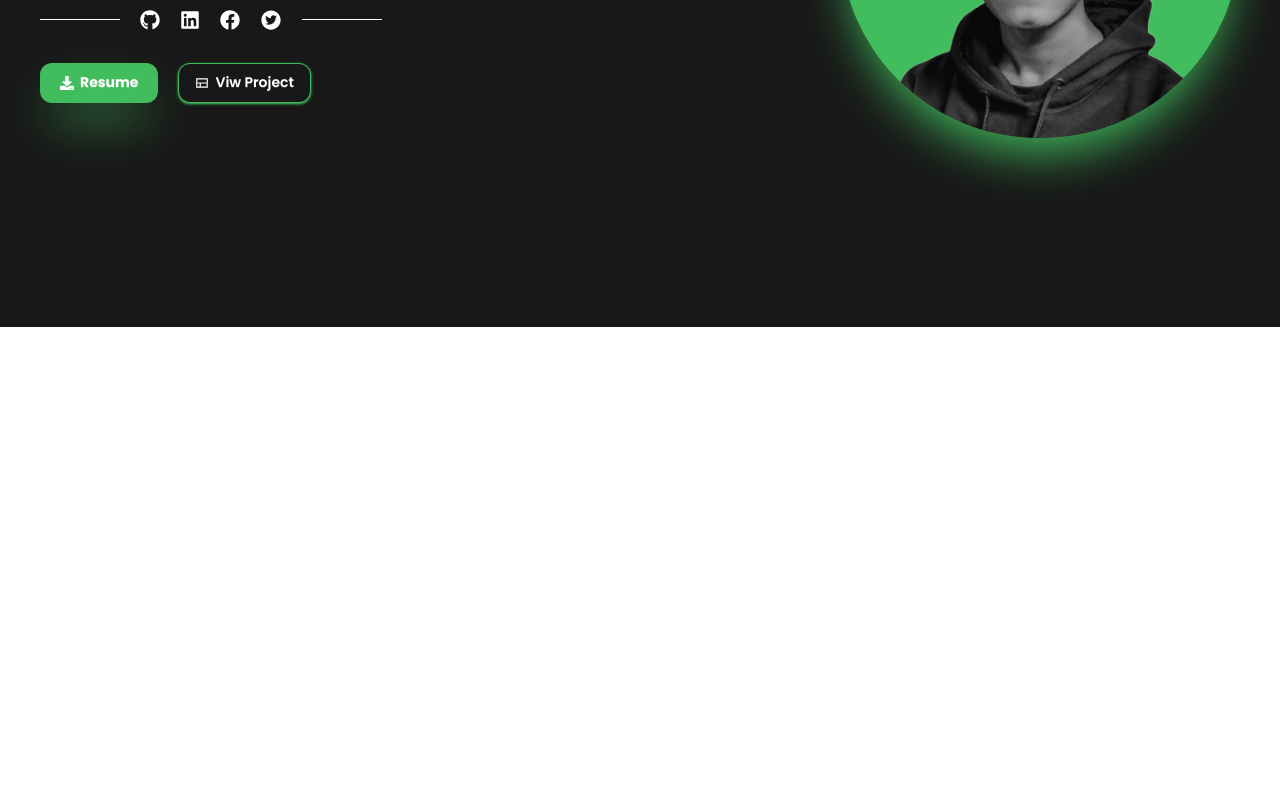
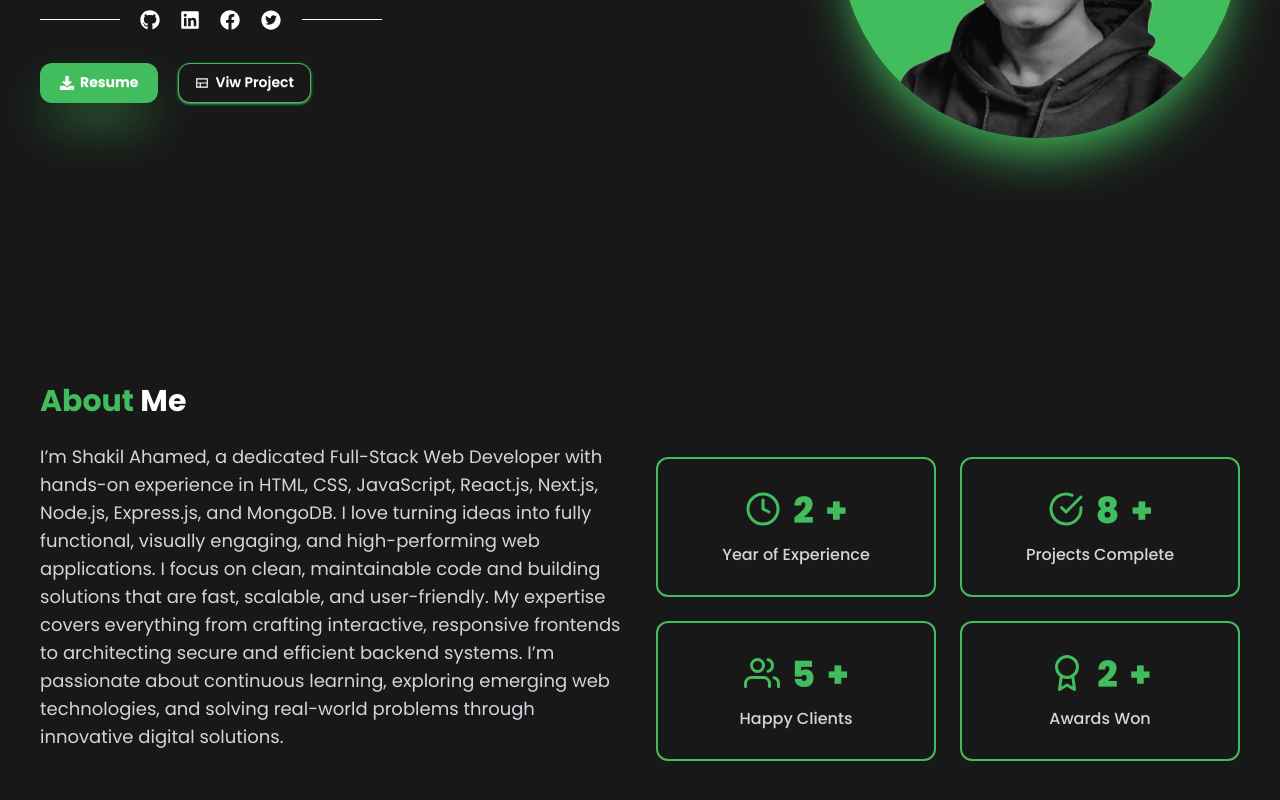
Before and after one commit to shakilahamed07/shakilahamed-potfolio, a React (Vite) app: page / in a window 1280 px wide. Shown: the part 488-1288 px from the top of the page. Before the commit the page ends 815 px from the top, so only its background shows below. Built offline with nearby package versions, Linux system fonts and the light colour scheme.

Commit message:
About Me

```diff
--- a/package.json
+++ b/package.json
@@ -12,8 +12,10 @@
   "dependencies": {
     "@tailwindcss/vite": "^4.1.4",
     "react": "^19.0.0",
+    "react-countup": "^6.5.3",
     "react-dom": "^19.0.0",
     "react-icons": "^5.5.0",
+    "react-intersection-observer": "^9.16.0",
     "react-router": "^7.5.1",
     "tailwindcss": "^4.1.4"
   },
--- a/src/Components/Navbar.jsx
+++ b/src/Components/Navbar.jsx
@@ -9,14 +9,14 @@ const Navbar = () => {
   const links = (
     <>
       <li>
-        <NavLink className="mb-2 md:mb-0 font-medium hover:bg-[#2e2e2e] focus:text-primary active:text-primary">
+        <a href="#home" className="mb-2 md:mb-0 font-medium hover:bg-[#2e2e2e] focus:text-primary">
           Home
-        </NavLink>
+        </a>
       </li>
       <li>
-        <NavLink className="mb-2 md:mb-0 font-medium hover:bg-[#2e2e2e] focus:text-primary">
-          Skills
-        </NavLink>
+        <a href="#about-me" className="mb-2 md:mb-0 font-medium hover:bg-[#2e2e2e] focus:text-primary">
+          About
+        </a>
       </li>
     </>
   );
--- /dev/null
+++ b/src/Pages/Home/AboutMe/AboutMe.jsx
@@ -0,0 +1,55 @@
+import React from "react";
+import CountUp from "react-countup";
+import { useInView } from "react-intersection-observer";
+import { FiAward, FiUsers, FiCheckCircle, FiClock } from "react-icons/fi";
+
+const AboutMe = () => {
+  const { ref, inView } = useInView({
+    threshold: 0.7,
+    triggerOnce: true,
+  });
+
+  const StatCard = ({ end, text, Icon }) => (
+    <div className="min-h-35 rounded-xl border-2 border-primary group hover:scale-102 transition-transform duration-300 p-6 flex flex-col items-center gap-3">
+      <h3 className="text-4xl font-extrabold text-primary transition-transform duration-300 group-hover:scale-110 sm:flex gap-3 mt-2 space-y-3 sm:space-y-0">
+      <Icon /> {inView && <CountUp end={end} duration={3} />}+
+      </h3>
+      <p className="text-gray-300 font-medium text-center">{text}</p>
+    </div>
+  );
+
+  return (
+    <div
+      className="pt-20 max-w-[1350px] mx-auto text-white py-10 px-5 md:px-10"
+      id="about-me"
+      ref={ref}
+    >
+      {/* Title */}
+      <h2 className="text-3xl font-bold mb-6 text-center lg:text-start">
+        <span className="text-primary">About</span> Me
+      </h2>
+
+      <div className="grid lg:grid-cols-2 gap-8 items-center">
+        {/* Left Content */}
+        <div>
+          <p className="mb-6 text-gray-300 text-center text-sm sm:text-lg lg:text-start">
+            I’m Shakil Ahamed, a dedicated Full-Stack Web Developer with
+            hands-on experience in HTML, CSS, JavaScript, React.js, Next.js,
+            Node.js, Express.js, and MongoDB. I love turning ideas into fully
+            functional, visually engaging, and high-performing web applications. I focus on clean, maintainable code and building solutions that are fast, scalable, and user-friendly. My expertise covers everything from crafting interactive, responsive frontends to architecting secure and efficient backend systems. I’m passionate about continuous learning, exploring emerging web technologies, and solving real-world problems through innovative digital solutions.
+          </p>
+        </div>
+
+        {/* Right Stats */}
+        <div className="grid grid-cols-2 gap-6">
+          <StatCard end={2} text="Year of Experience" Icon={FiClock} />
+          <StatCard end={8} text="Projects Complete" Icon={FiCheckCircle} />
+          <StatCard end={5} text="Happy Clients" Icon={FiUsers} />
+          <StatCard end={2} text="Awards Won" Icon={FiAward} />
+        </div>
+      </div>
+    </div>
+  );
+};
+
+export default AboutMe;
--- a/src/Pages/Home/Hero/Hero.jsx
+++ b/src/Pages/Home/Hero/Hero.jsx
@@ -6,7 +6,7 @@ import { AiFillTwitterCircle } from "react-icons/ai";
 
 const Hero = () => {
   return (
-    <div className="md:flex space-y-10 md:space-y-0 gap-5 justify-between items-center max-w-[1350px] mx-auto min-h-[calc(100vh-73px)] sm:py-20 py-15 sm:px-10 px-5 text-white">
+    <div id="home" className="md:flex space-y-10 md:space-y-0 gap-5 justify-between items-center max-w-[1350px] mx-auto min-h-[calc(100vh-73px)] sm:py-20 py-15 sm:px-10 px-5 text-white">
       {/* text content */}
       <div className="lg:-mt-8">
         <h1 className="text-primary md:text-4xl text-[27px] font-extrabold md:leading-12">
--- a/src/Pages/Home/Home.jsx
+++ b/src/Pages/Home/Home.jsx
@@ -1,5 +1,6 @@
 import React from 'react';
 import Hero from './Hero/Hero';
+import AboutMe from './AboutMe/AboutMe';
 
 const Home = () => {
     return (
@@ -7,6 +8,9 @@ const Home = () => {
             <section>
                 <Hero></Hero>
             </section>
+            <section>
+                <AboutMe/>
+            </section>
         </div>
     );
 };
--- a/src/index.css
+++ b/src/index.css
@@ -14,3 +14,7 @@
     font-weight: 400;
     font-style: normal;
   }
+
+  html{
+    scroll-behavior: smooth;
+  }
```
Also changed, not shown: 1 other file (tests, documents, lock files or other folders).
